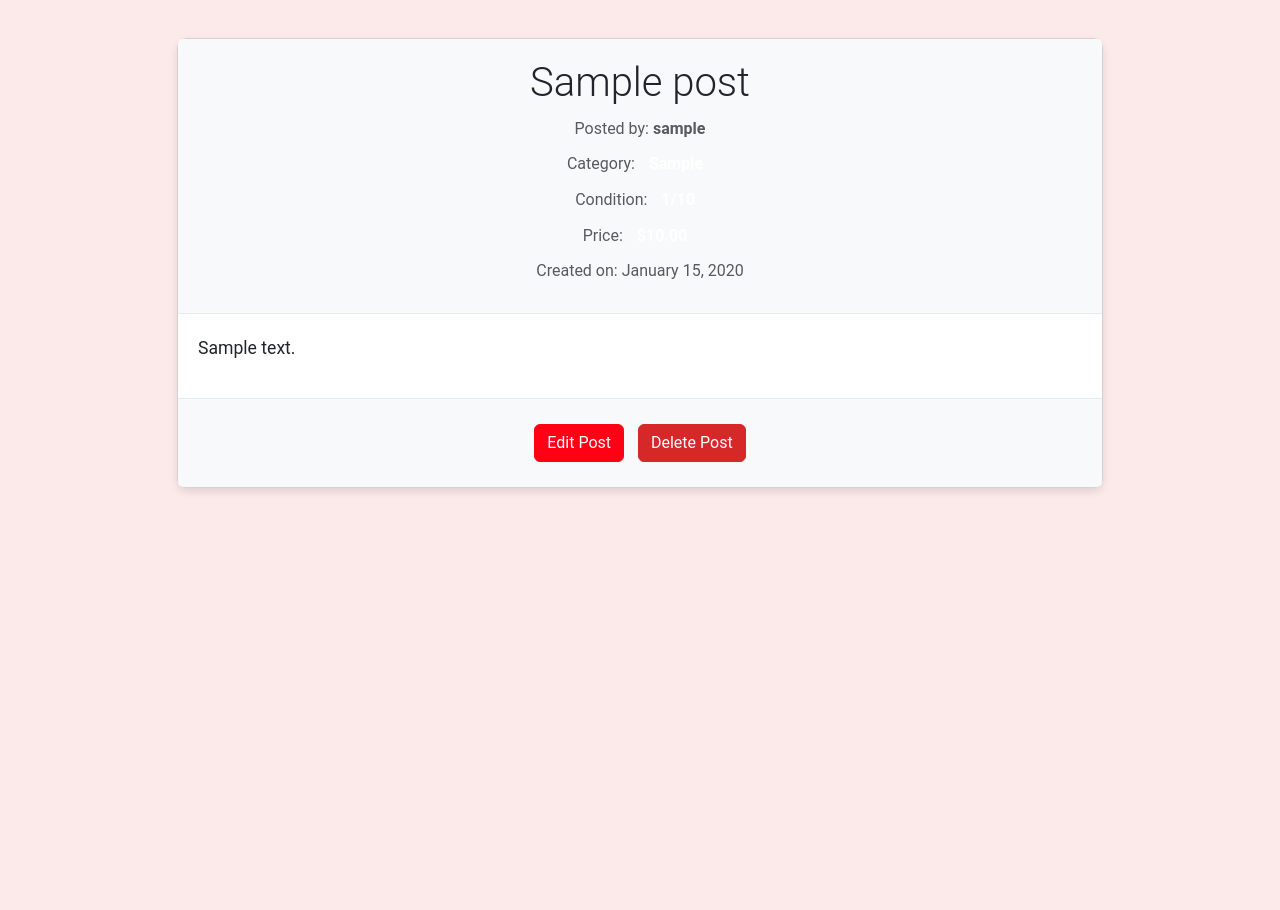
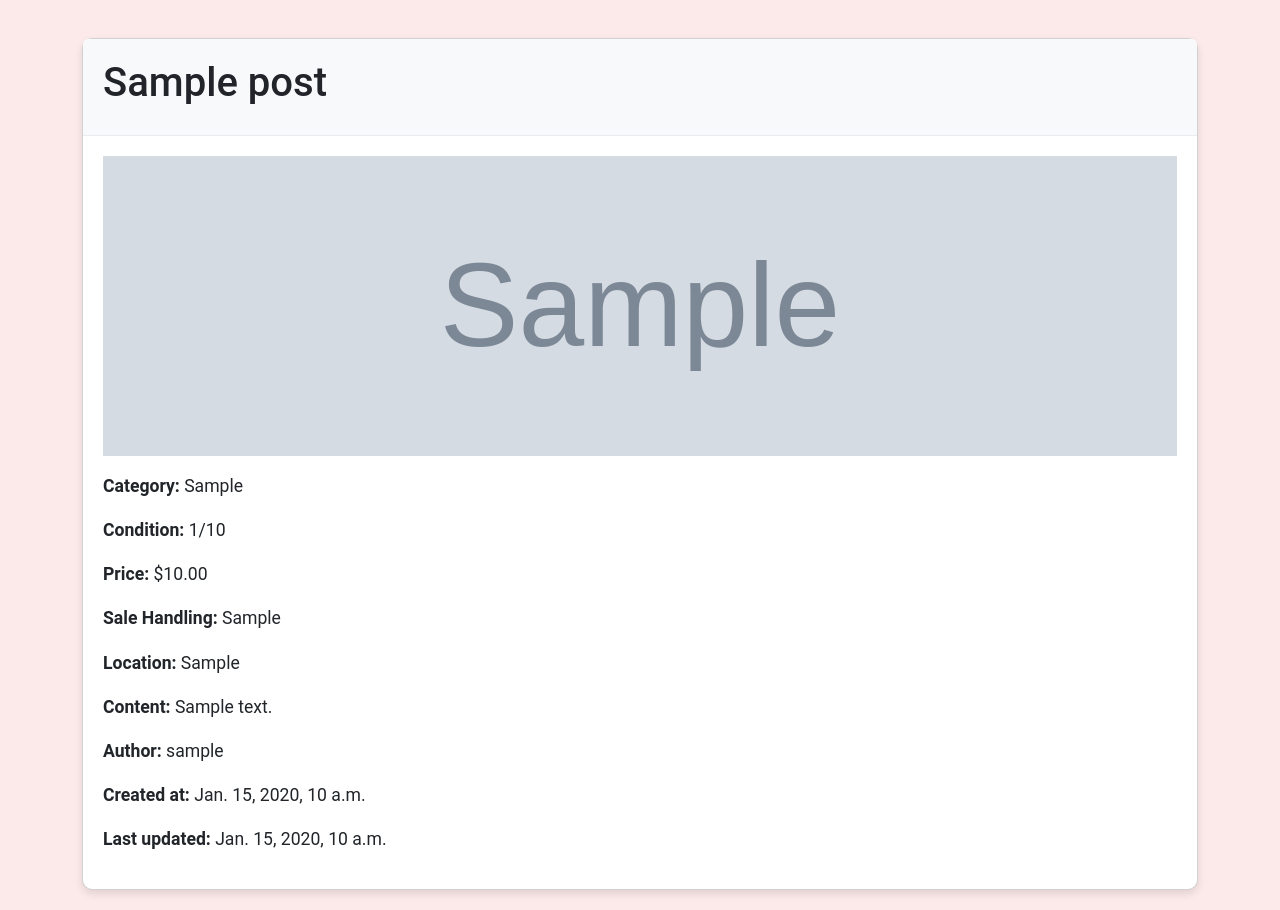
Before and after one commit to D0bledore/django-project, a Django app: page /blog/posts/1/ in a window 1280 px wide. Shown: the part 90-1000 px from the top of the page. Before the commit the page ends 582 px from the top, so only its background shows below. Run offline with Django 5.2, Linux system fonts and the light colour scheme; a user stored in the database is signed in; tables that the repository leaves empty hold one stand-in row (values such as "Sample post"); grey boxes marked "Sample" are stand-in pictures.

Commit message:
Add feature to add upload and display images

```diff
--- a/blog/forms.py
+++ b/blog/forms.py
@@ -4,4 +4,4 @@ from .models import BlogPost
 class BlogPostForm(forms.ModelForm):
     class Meta:
         model = BlogPost
-        fields = ['title', 'content', 'category', 'condition', 'price', 'sale_handling', 'location']
+        fields = ['title', 'content', 'category', 'condition', 'price', 'sale_handling', 'location', 'image']
--- a/blog/templates/blog/create_post.html
+++ b/blog/templates/blog/create_post.html
@@ -68,7 +68,7 @@
                         <div class="form-step" style="display: none;">
                             <div class="mb-3">
                                 <label for="image-upload" class="form-label">Upload Images</label>
-                                <input type="file" id="image-upload" name="images" class="form-control" multiple>
+                                <input type="file" id="image-upload" name="image" class="form-control" multiple>
                             </div>
                             <div class="row" id="image-preview"></div>
                             <button type="button" class="btn btn-primary next-step">Next</button>
--- a/blog/templates/blog/post_detail.html
+++ b/blog/templates/blog/post_detail.html
@@ -1,35 +1,27 @@
 {% extends 'base.html' %}
-{% load static %}
 
-{% block title %}{{ post.title }}{% endblock %}
-{% block stylesheet %}
-<link rel="stylesheet" href="{% static 'css/post_detail.css' %}">
-{% endblock stylesheet %}
+{% block title %}{{ post.title }}{% endblock title %}
 
 {% block content %}
-<div class="container mt-5">
-    <div class="row justify-content-center">
-        <div class="col-md-10">
-            <div class="card">
-                <div class="card-header text-center">
-                    <h1 class="display-4">{{ post.title }}</h1>
-                    <p class="text-muted">Posted by: <strong>{{ post.author.username }}</strong></p>
-                    <p class="text-muted">Category: <span class="badge badge-info">{{ post.category }}</span></p>
-                    <p class="text-muted">Condition: <span class="badge badge-warning">{{ post.condition }}/10</span></p>
-                    <p class="text-muted">Price: <span class="badge badge-success">${{ post.price }}</span></p>
-                    <p class="text-muted">Created on: {{ post.created_at|date:"F j, Y" }}</p>
-                </div>
-                <div class="card-body">
-                    <p>{{ post.content }}</p>
-                </div>
-                {% if post.author == user %}
-                <div class="card-footer text-center">
-                    <a href="{% url 'edit_post' post.id %}" class="btn btn-primary">Edit Post</a>
-                    <a href="{% url 'delete_post' post.id %}" class="btn btn-danger">Delete Post</a>
-                </div>
-                {% endif %}
-            </div>
+<div class="container mt-4">
+    <div class="card">
+        <div class="card-header">
+            <h1>{{ post.title }}</h1>
+        </div>
+        <div class="card-body">
+            {% if post.image %}
+                <img src="{{ post.image.url }}" alt="{{ post.title }}" class="img-fluid mb-3">
+            {% endif %}
+            <p><strong>Category:</strong> {{ post.category }}</p>
+            <p><strong>Condition:</strong> {{ post.condition }}/10</p>
+            <p><strong>Price:</strong> ${{ post.price }}</p>
+            <p><strong>Sale Handling:</strong> {{ post.sale_handling }}</p>
+            <p><strong>Location:</strong> {{ post.location }}</p>
+            <p><strong>Content:</strong> {{ post.content }}</p>
+            <p><strong>Author:</strong> {{ post.author }}</p>
+            <p><strong>Created at:</strong> {{ post.created_at }}</p>
+            <p><strong>Last updated:</strong> {{ post.updated_at }}</p>
         </div>
     </div>
 </div>
-{% endblock %}
+{% endblock content %}
--- a/blog/views.py
+++ b/blog/views.py
@@ -17,30 +17,18 @@ def blog_post(request):
 
 def create_post(request):
     if request.method == 'POST':
-        form = BlogPostForm(request.POST)
+        form = BlogPostForm(request.POST, request.FILES)
         if form.is_valid():
             post = form.save(commit=False)
-            if request.user.is_authenticated:
-                post.author = request.user
-                post.is_published = False  # Post is not published immediately
-                post.save()
-                return redirect('user_posts', user_id=request.user.id)
-            else:
-                # Handle unauthenticated user
-                email = request.POST.get('email')
-                if email:
-                    post.email = email
-                    post.is_published = False
-                    post.save()
-                    # Send email to user with a link to complete registration
-                    return redirect(reverse('register'))
-                else:
-                    form.add_error(None, 'Email is required for guest users.')
+            post.author = request.user
+            post.save()
+            return redirect('user_posts', user_id=request.user.id)
     else:
         form = BlogPostForm()
     return render(request, 'blog/create_post.html', {'form': form})
 
 
+
 def post_detail(request, post_id):
     post = BlogPost.objects.get(pk=post_id)
     return render(request, 'blog/post_detail.html', {'post': post})
```
Also changed, not shown: static/css/create_post.css (+10 -0 lines), blog/migrations/0002_remove_blogpost_email.py (added).
